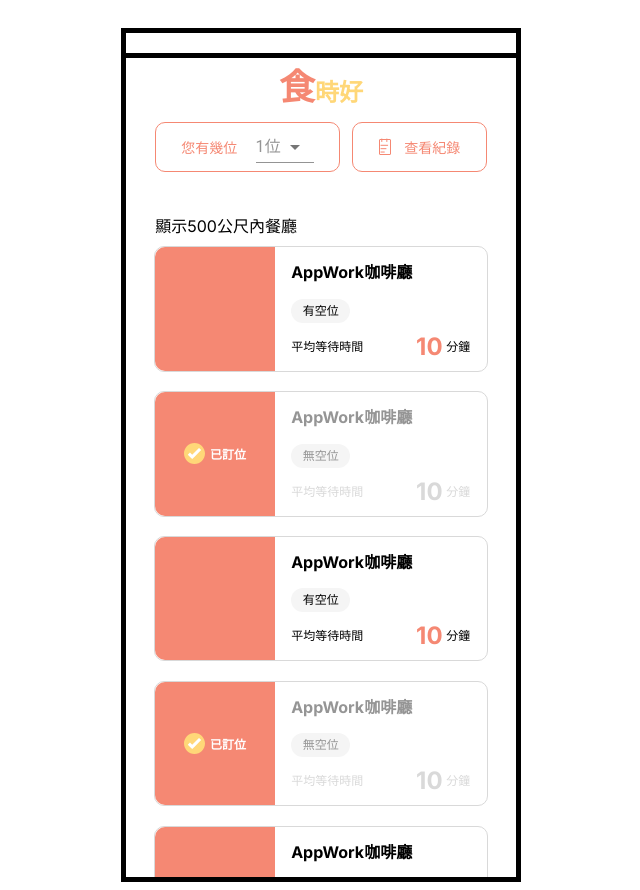
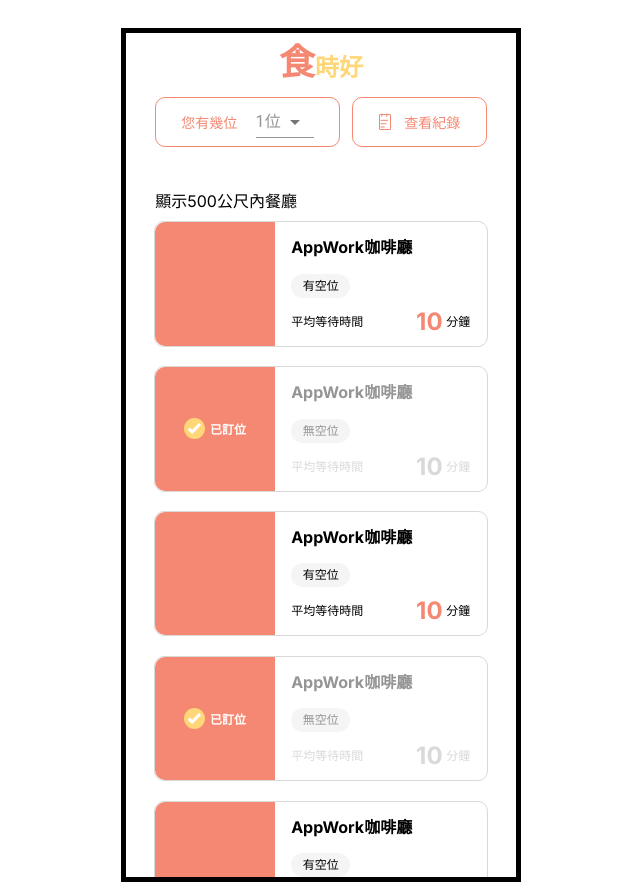
Before and after one commit to zobyyy/RapidDining, a Next.js app in the folder frontend/: page / in a window 1280 px wide. Shown: the whole page, without its empty margins (319-959 px from the left). Built offline with nearby package versions, Linux system fonts and the light colour scheme.

Commit message:
style(homepage): fix homepage bugs

```diff
--- a/frontend/src/pages/index.jsx
+++ b/frontend/src/pages/index.jsx
@@ -5,8 +5,8 @@ import Home from '@/pages/Home'
 
 export default function Index() {
     return (
-        <Layouts>
+        <main>
             <Home />
-        </Layouts>
+        </main>
     )
 }
```
